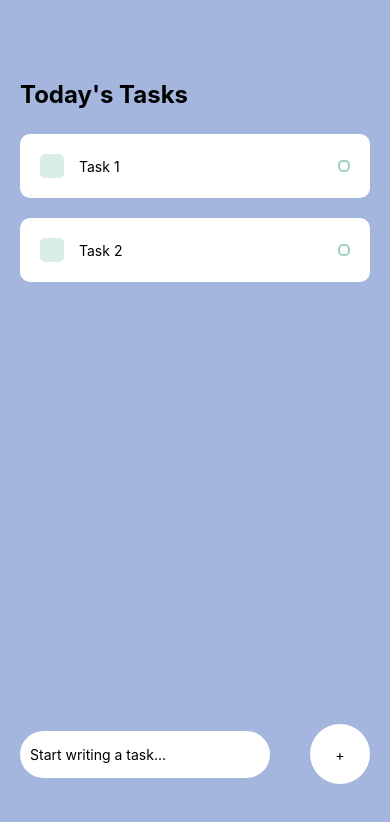
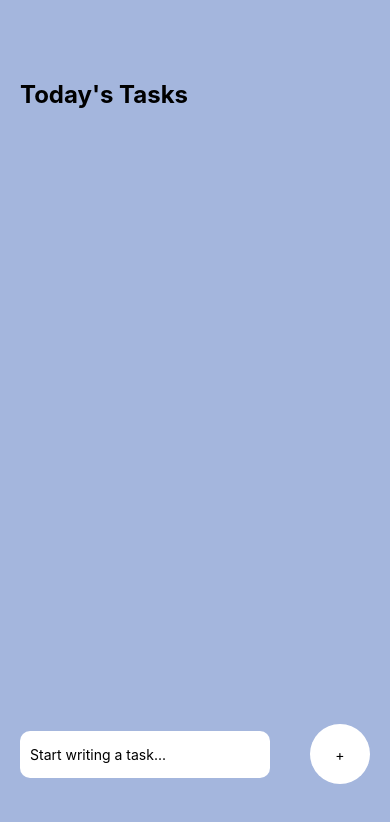
Before and after one commit to JunaedAbed/todo-react-native, a React Native app: screen / in a window 390 px wide. Shown: the top 822 px of the page. Built offline with nearby package versions, Linux system fonts and the light colour scheme.

Commit message:
modified:   App.js 	modified:   components/Task.js

```diff
--- a/App.js
+++ b/App.js
@@ -1,5 +1,6 @@
-import React from "react";
+import React, { useState } from "react";
 import {
+  Keyboard,
   KeyboardAvoidingView,
   Platform,
   StyleSheet,
@@ -11,6 +12,21 @@
 import Task from "./components/Task";
 
 export default function App() {
+  const [task, setTask] = useState();
+  const [taskItems, setTaskItems] = useState([]);
+
+  const handleAddTask = () => {
+    Keyboard.dismiss();
+    setTaskItems([...taskItems, task]);
+    setTask(null);
+  };
+
+  const completeTask = (index) => {
+    let itemsCopy = [...taskItems];
+    itemsCopy.splice(index, 1);
+    setTaskItems(itemsCopy);
+  };
+
   return (
     <View style={styles.container}>
       {/* todays task */}
@@ -19,8 +35,13 @@
 
         <View style={styles.items}>
           {/* tasks */}
-          <Task text={"Task 1"} />
-          <Task text={"Task 2"} />
+          {taskItems.map((item, index) => {
+            return (
+              <TouchableOpacity key={index} onPress={() => completeTask(index)}>
+                <Task text={item} />
+              </TouchableOpacity>
+            );
+          })}
         </View>
       </View>
 
@@ -32,8 +53,10 @@
         <TextInput
           style={styles.input}
           placeholder={"Start writing a task..."}
+          value={task}
+          onChangeText={(text) => setTask(text)}
         />
-        <TouchableOpacity>
+        <TouchableOpacity onPress={() => handleAddTask()}>
           <View style={styles.addWrapper}>
             <Text style={styles.addText}>+</Text>
           </View>
@@ -73,7 +96,7 @@
     paddingLeft: 10,
     width: 250,
     backgroundColor: "white",
-    borderRadius: 60,
+    borderRadius: 10,
   },
   addWrapper: {
     width: 60,
--- a/components/Task.js
+++ b/components/Task.js
@@ -31,7 +31,7 @@
   square: {
     width: 24,
     height: 24,
-    backgroundColor: "#a2d0c0",
+    backgroundColor: "#2d5b6b",
     opacity: 0.4,
     borderRadius: 5,
     marginRight: 15,
@@ -42,7 +42,7 @@
   circle: {
     width: 12,
     height: 12,
-    borderColor: "#a2d0c0",
+    borderColor: "#2d5b6b",
     borderWidth: 2,
     borderRadius: 5,
   },
```
